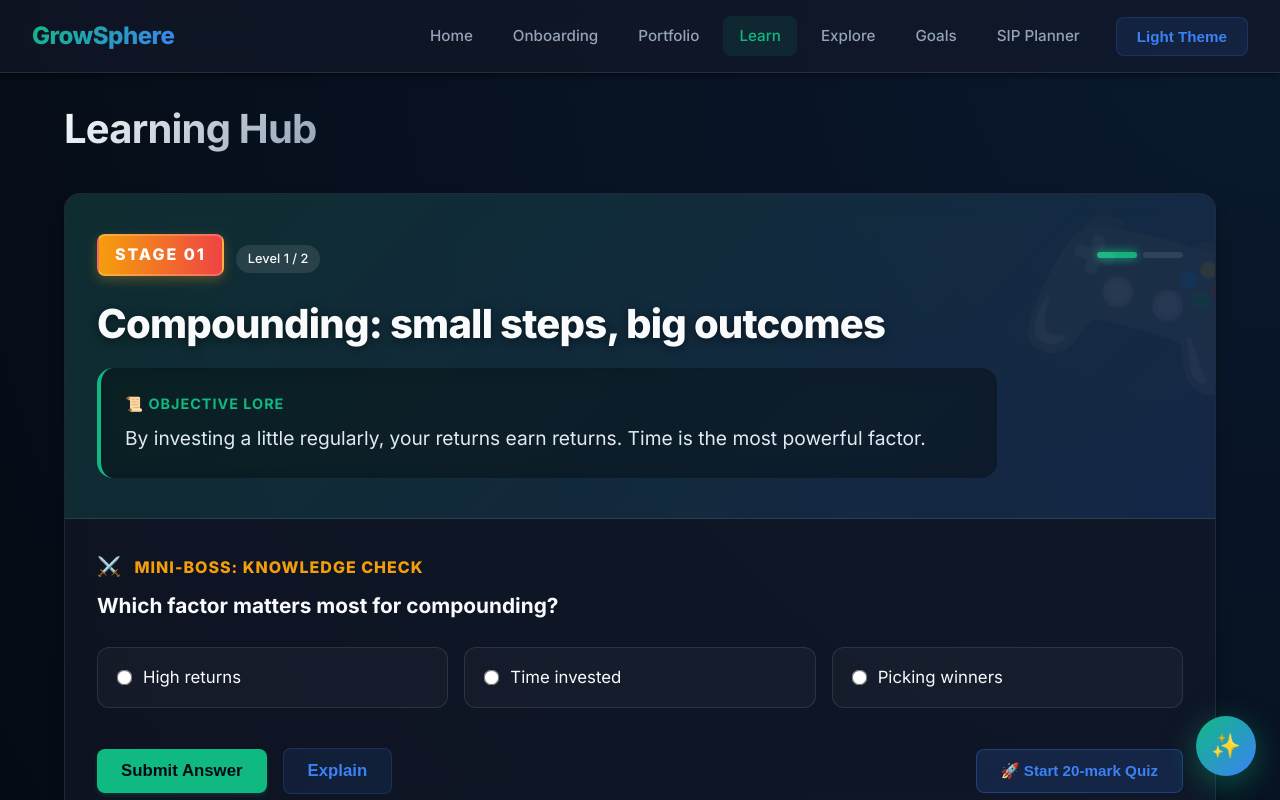
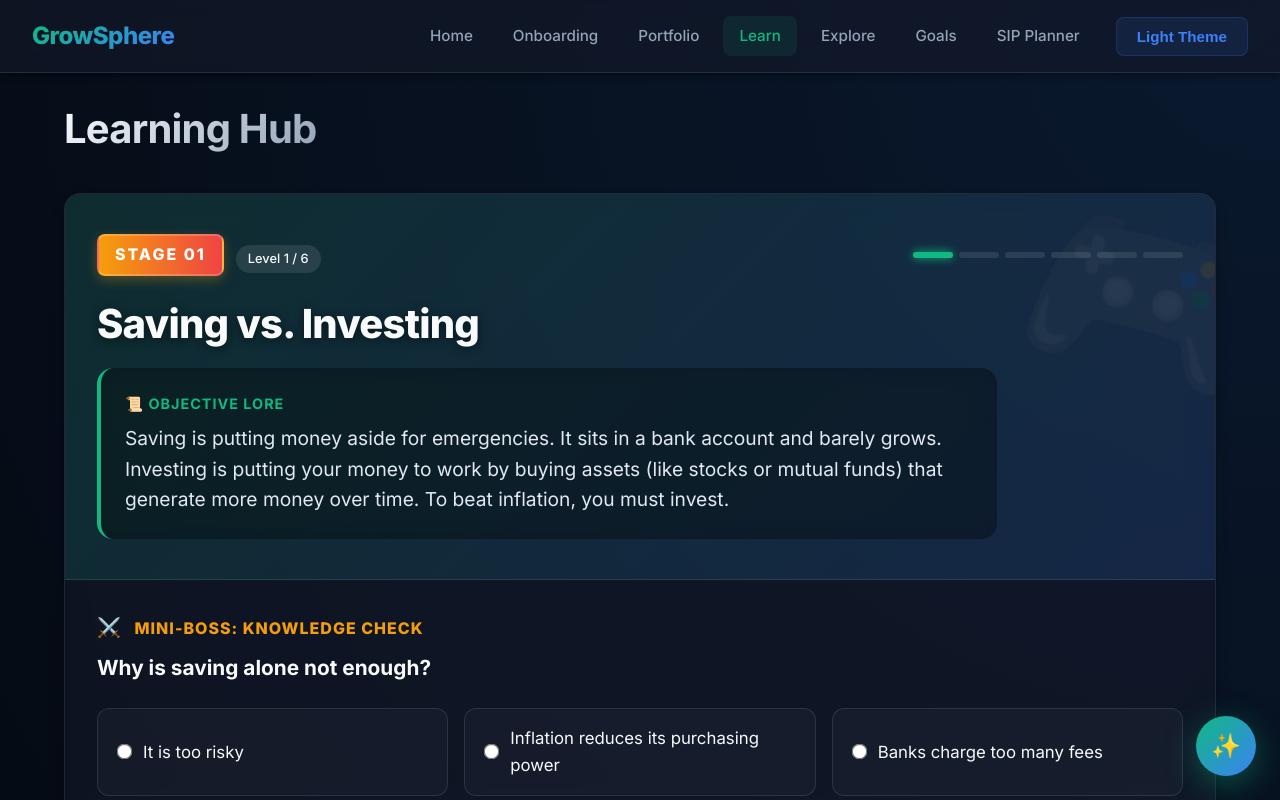
Before and after one commit to Askamar/Growsphere, a React (Vite) app: page /learn in a window 1280 px wide. Shown: the top 800 px of the page. Built offline with nearby package versions, Linux system fonts and the light colour scheme.

Commit message:
Expand Learn module with detailed theoretical notes on investing

```diff
--- a/src/pages/Learn.tsx
+++ b/src/pages/Learn.tsx
@@ -3,31 +3,79 @@ import Modal from '../shared/Modal'
 
 const lessons = [
   {
-    id: 'compounding',
-    title: 'Compounding: small steps, big outcomes',
+    id: 'intro-investing',
+    title: 'Saving vs. Investing',
     content:
-      'By investing a little regularly, your returns earn returns. Time is the most powerful factor.',
+      'Saving is putting money aside for emergencies. It sits in a bank account and barely grows. Investing is putting your money to work by buying assets (like stocks or mutual funds) that generate more money over time. To beat inflation, you must invest.',
     quiz: {
-      q: 'Which factor matters most for compounding?',
-      options: ['High returns', 'Time invested', 'Picking winners'],
+      q: 'Why is saving alone not enough?',
+      options: ['It is too risky', 'Inflation reduces its purchasing power', 'Banks charge too many fees'],
       answer: 1,
-      explain: 'Time allows compounding to work; chasing high returns increases risk.',
+      explain: 'Inflation makes things more expensive over time. If your money does not grow faster than inflation, you are effectively losing wealth.',
+    },
+  },
+  {
+    id: 'asset-classes',
+    title: 'Understanding Asset Classes',
+    content:
+      'An asset class is a group of similar investments. The main three are: Equities (Stocks - high risk, high reward), Debt (Bonds - lower risk, steady income), and Commodities (Gold - safe haven). A good investor mixes these to balance risk.',
+    quiz: {
+      q: 'Which asset class generally offers the highest potential reward but carries the highest risk?',
+      options: ['Debt (Bonds)', 'Commodities (Gold)', 'Equities (Stocks)'],
+      answer: 2,
+      explain: 'Equities represent ownership in companies. As companies grow, so does stock value, but they are subject to market volatility.',
     },
   },
   {
     id: 'diversification',
     title: 'Diversification reduces risk',
     content:
-      'Spreading investments across assets reduces the impact of any single underperformer.',
+      'Never put all your eggs in one basket. Spreading investments across different assets (like a mix of Equity and Debt) reduces the impact of any single underperforming asset on your overall portfolio.',
     quiz: {
       q: 'Diversification helps by:',
       options: [
         'Guaranteeing profits',
-        'Reducing impact of a single asset',
+        'Reducing impact of a single asset crash',
         'Increasing short-term gains',
       ],
       answer: 1,
-      explain: 'It manages risk; nothing can guarantee profits.',
+      explain: 'Diversification manages risk. It limits your losses if one sector or asset type suddenly crashes.',
+    },
+  },
+  {
+    id: 'start-sip',
+    title: 'The Magic of SIP',
+    content:
+      'SIP stands for Systematic Investment Plan. Instead of trying to guess the right time to enter the market, you invest a fixed small amount every single month. When markets are down, you buy more units. When they are up, you buy fewer. This averages down your cost automatically!',
+    quiz: {
+      q: 'What is the main benefit of an SIP?',
+      options: ['It times the market for you', 'It guarantees 15% returns', 'It enforces automated discipline and averages out costs'],
+      answer: 2,
+      explain: 'SIP removes emotion and forces you to invest consistently regardless of market conditions, averaging out the cost per unit over time.',
+    },
+  },
+  {
+    id: 'compounding',
+    title: 'Compounding: small steps, big outcomes',
+    content:
+      'Compounding is the 8th wonder of the world. It means you earn interest on your original investment, AND on the interest you already earned. The earlier you start and the longer you leave the money, the more exponential the growth becomes.',
+    quiz: {
+      q: 'Which factor matters most for compounding?',
+      options: ['High returns', 'Time invested in the market', 'Picking individual winning stocks'],
+      answer: 1,
+      explain: 'Time is the biggest multiplier in compounding. Even a small return gets massive if left untouched for decades.',
+    },
+  },
+  {
+    id: 'emotions',
+    title: 'Mastering Market Emotions',
+    content:
+      'The stock market goes up and down every day. When it drops 10%, beginners panic sell. Successful investors understand that market crashes are normal and often present the best buying opportunities. Keep calm and stick to the plan.',
+    quiz: {
+      q: 'What should you do during a sudden market crash if your goals are long-term?',
+      options: ['Sell everything immediately to prevent more losses', 'Stop your SIPs until it recovers', 'Stay calm and continue (or increase) your investments'],
+      answer: 2,
+      explain: 'Selling locks in your losses. History proves that markets eventually recover. Buying during a crash means getting assets at a discount.',
     },
   },
 ]
```
